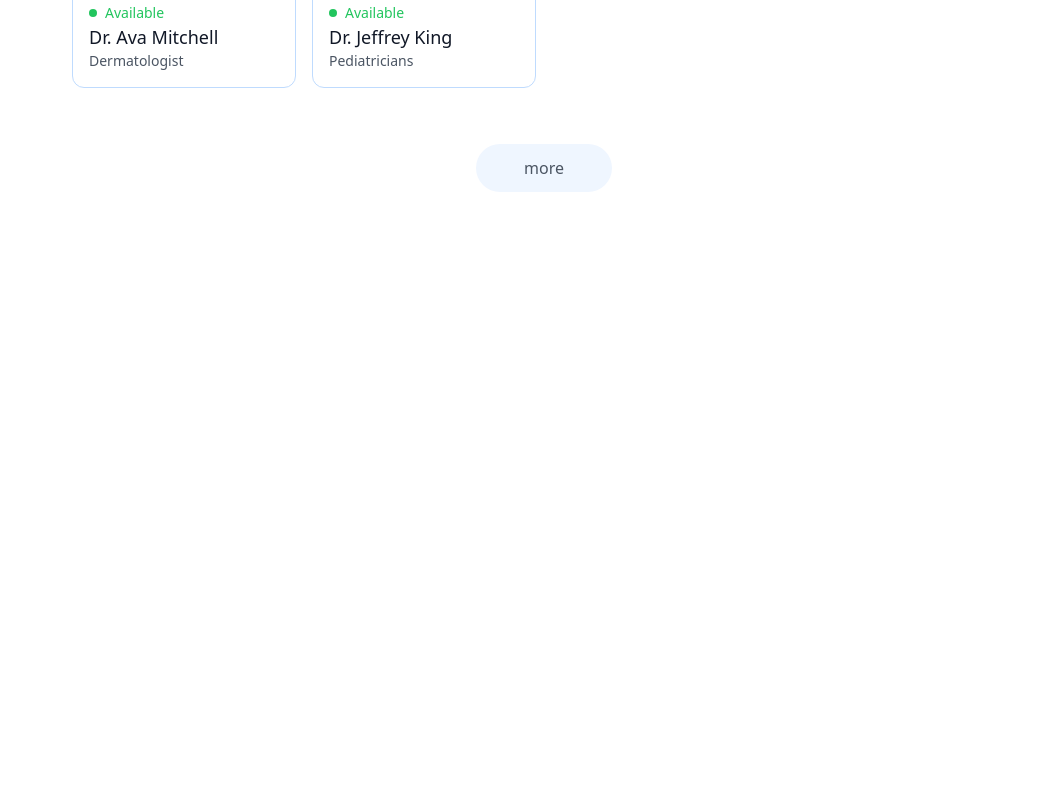
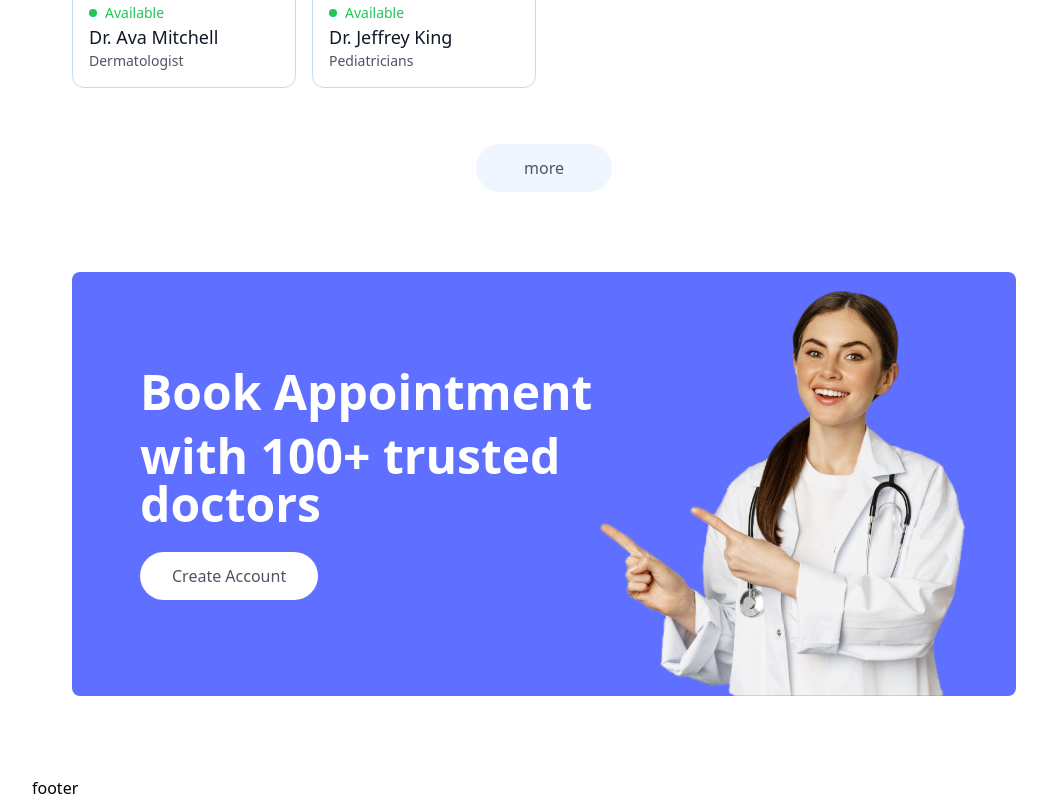
Before and after one commit to VijayVadaboina/Prescripto, a React (Vite) app in the folder Prescripto/Frontend/: page / in a window 1280 px wide. Shown: the part 2146-2946 px from the top of the page, without its empty margins (96-1143 px from the left). Before the commit the page ends 2402 px from the top, so only its background shows below. Built offline with nearby package versions, Linux system fonts and the light colour scheme.

Commit message:
added banner section in the Homepage

```diff
--- a/Prescripto/Frontend/index.html
+++ b/Prescripto/Frontend/index.html
@@ -1,5 +1,5 @@
 <!DOCTYPE html>
-<html lang="en">
+<html lang="en" class="scroll-smooth">
   <head>
     <meta charset="UTF-8" />
     <link rel="icon" type="image/svg+xml" href="/vite.svg" />
--- /dev/null
+++ b/Prescripto/Frontend/src/components/Banner.jsx
@@ -0,0 +1,33 @@
+import { useNavigate } from "react-router-dom";
+import { assets } from "../assets/assets";
+
+export default function Banner() {
+  const navigate = useNavigate();
+  return (
+    <div className="flex bg-primary rounded-lg px-6 sm:px-10 md:px-14 lg:px-12 my-20 md:mx-10">
+      {/* left side */}
+      <div className="flex-1 py-8 sm:py-10 md:py-16 lg:py-24 lg:pl-5">
+        <div className="text-xl sm:text-2xl md:text-3xl lg:text-5xl font-semibold text-white">
+          <p>Book Appointment</p>
+          <p className="mt-4">with 100+ trusted doctors</p>
+        </div>
+        <button
+          onClick={() => {
+            navigate("/login");
+            scrollTo(0, 0);
+          }}
+          className="bg-white text-sm sm:text-base text-gray-600 px-8 py-3 rounded-full mt-6 hover:scale-105 transition-all"
+        >
+          Create Account
+        </button>
+      </div>
+      {/* Right side */}
+      <div className="hidden md:block md:w-1/2 lg:w-[370px] relative">
+        <img
+          className="w-full absolute bottom-0 right-0 max-w-md"
+          src={assets.appointment_img}
+        />
+      </div>
+    </div>
+  );
+}
--- /dev/null
+++ b/Prescripto/Frontend/src/components/Footer.jsx
@@ -0,0 +1,3 @@
+export default function Footer() {
+  return <div>footer</div>;
+}
--- a/Prescripto/Frontend/src/components/TopDoctors.jsx
+++ b/Prescripto/Frontend/src/components/TopDoctors.jsx
@@ -1,8 +1,10 @@
+import { useContext } from "react";
 import { useNavigate } from "react-router-dom";
-import { doctors } from "../assets/assets";
+import { AppContext } from "../context/AppContext";
 
 export default function TopDoctors() {
   const navigate = useNavigate();
+  const { doctors } = useContext(AppContext);
   return (
     <div className="flex flex-col items-center gap-4 my-16 text-gray-900 md:mx-10">
       <h1 className="text-3xl font-medium">Top Doctors to Book</h1>
@@ -28,7 +30,13 @@
           </div>
         ))}
       </div>
-      <button className="bg-blue-50 text-gray-600 px-12 py-3 rounded-full mt-10">
+      <button
+        onClick={() => {
+          navigate("/doctors");
+          scrollTo(0, 0);
+        }}
+        className="bg-blue-50 text-gray-600 px-12 py-3 rounded-full mt-10"
+      >
         more
       </button>
     </div>
--- a/Prescripto/Frontend/src/context/AppContext.jsx
+++ b/Prescripto/Frontend/src/context/AppContext.jsx
@@ -1,7 +1,7 @@
 import { createContext } from "react";
 import { doctors } from "../assets/assets";
 
-export const AppContet = createContext();
+export const AppContext = createContext();
 const AppContextProvider = (props) => {
   const value = {
     doctors,
--- a/Prescripto/Frontend/src/main.jsx
+++ b/Prescripto/Frontend/src/main.jsx
@@ -3,9 +3,12 @@
 import "./index.css";
 import App from "./App.jsx";
 import { BrowserRouter } from "react-router-dom";
+import AppContextProvider from "./context/AppContext.jsx";
 
 createRoot(document.getElementById("root")).render(
   <BrowserRouter>
-    <App />
+    <AppContextProvider>
+      <App />
+    </AppContextProvider>
   </BrowserRouter>
 );
--- a/Prescripto/Frontend/src/pages/Home.jsx
+++ b/Prescripto/Frontend/src/pages/Home.jsx
@@ -2,6 +2,8 @@
 import Header from "../components/Header";
 import SpecialityMenu from "../components/SpecialityMenu";
 import TopDoctors from "../components/TopDoctors";
+import Banner from "../components/Banner";
+import Footer from "../components/Footer";
 
 export default function Home() {
   return (
@@ -9,6 +11,8 @@
       <Header />
       <SpecialityMenu />
       <TopDoctors />
+      <Banner />
+      <Footer />
     </>
   );
 }
```
